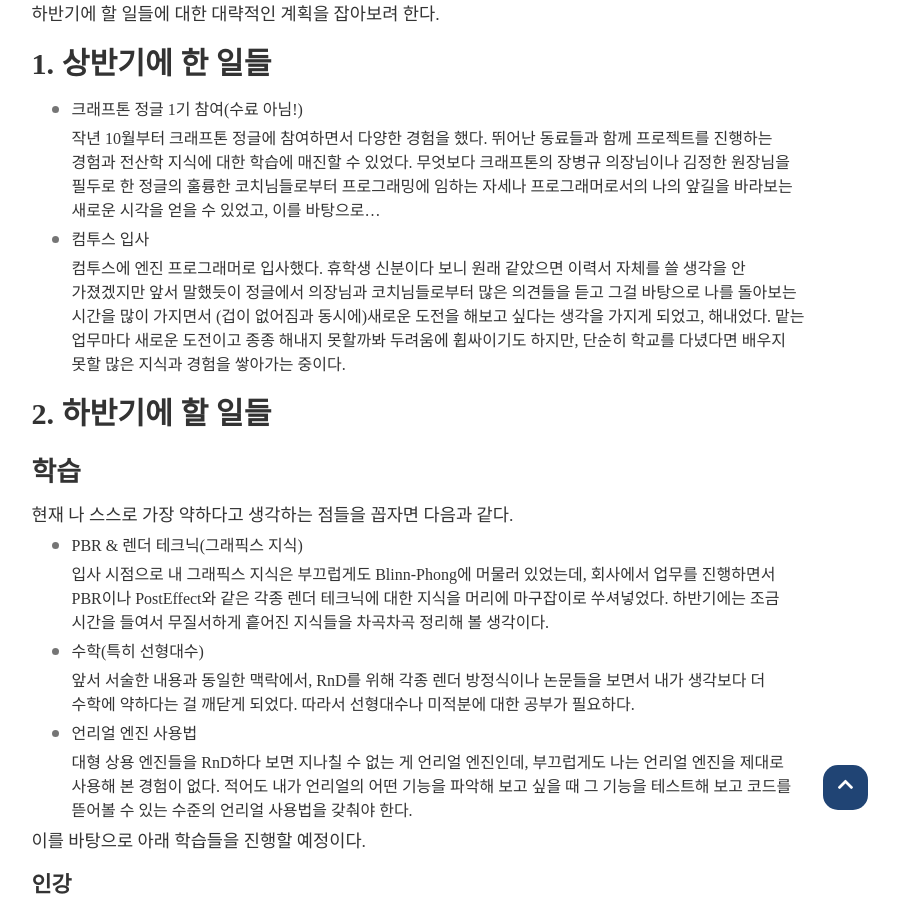
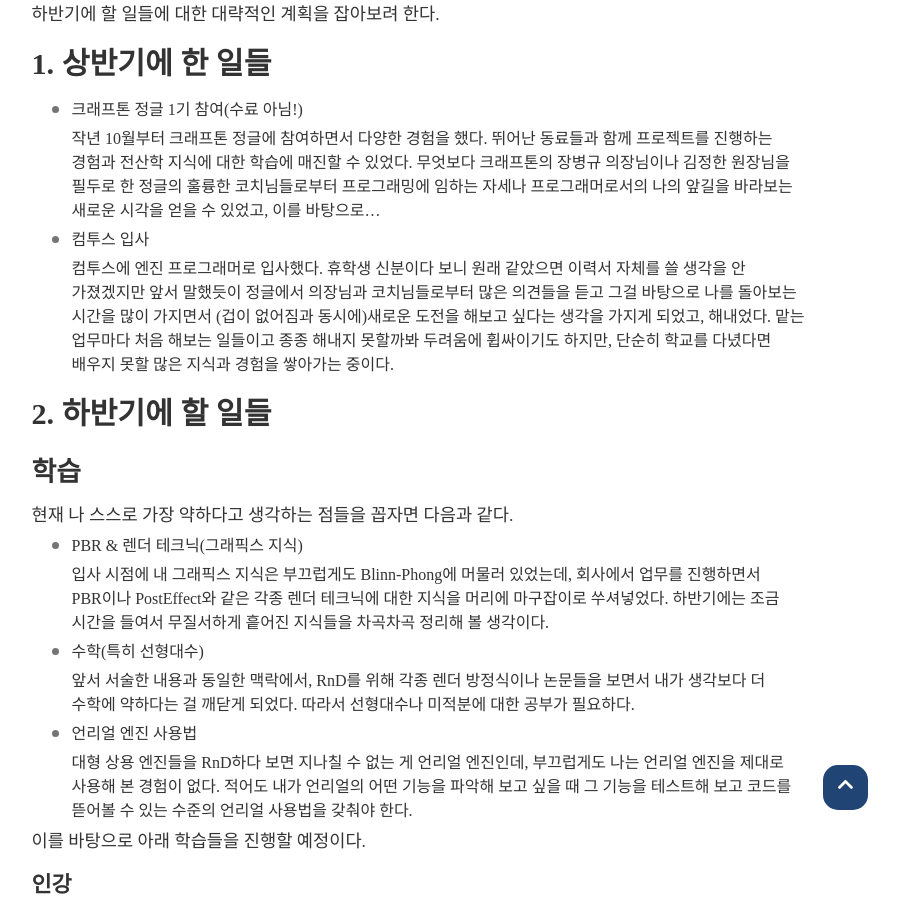
Before and after one commit to Hamsik2rang/Hamsik2rang.github.io, a Jekyll site: the page built from _posts/2023-07-01-Second-Half-Plan.md, in a window 1280 px wide and 900 px high, scrolled down 435 px. Shown: the whole window, without its empty margins (220-1119 px from the left). Built offline with Jekyll 4.4.1, drawn with Linux system fonts in a browser that asks for light colours; nearby versions of some CDN libraries; some web fonts are replaced; comment, search, counter and statistics services are not loaded.

Commit message:
문장 수정

```diff
--- a/_posts/2023-07-01-Second-Half-Plan.md
+++ b/_posts/2023-07-01-Second-Half-Plan.md
@@ -20,7 +20,7 @@ use_math: True
 
 * 컴투스 입사
 
-  컴투스에 엔진 프로그래머로 입사했다. 휴학생 신분이다 보니 원래 같았으면 이력서 자체를 쓸 생각을 안 가졌겠지만 앞서 말했듯이 정글에서 의장님과 코치님들로부터 많은 의견들을 듣고 그걸 바탕으로 나를 돌아보는 시간을 많이 가지면서 (겁이 없어짐과 동시에)새로운 도전을 해보고 싶다는 생각을 가지게 되었고, 해내었다. 맡는 업무마다 새로운 도전이고 종종 해내지 못할까봐 두려움에 휩싸이기도 하지만, 단순히 학교를 다녔다면 배우지 못할 많은 지식과 경험을 쌓아가는 중이다.
+  컴투스에 엔진 프로그래머로 입사했다. 휴학생 신분이다 보니 원래 같았으면 이력서 자체를 쓸 생각을 안 가졌겠지만 앞서 말했듯이 정글에서 의장님과 코치님들로부터 많은 의견들을 듣고 그걸 바탕으로 나를 돌아보는 시간을 많이 가지면서 (겁이 없어짐과 동시에)새로운 도전을 해보고 싶다는 생각을 가지게 되었고, 해내었다. 맡는 업무마다 처음 해보는 일들이고 종종 해내지 못할까봐 두려움에 휩싸이기도 하지만, 단순히 학교를 다녔다면 배우지 못할 많은 지식과 경험을 쌓아가는 중이다.
 
 
 # 2. 하반기에 할 일들
@@ -31,7 +31,7 @@ use_math: True
 
 * PBR & 렌더 테크닉(그래픽스 지식)
 
-  입사 시점으로 내 그래픽스 지식은 부끄럽게도 Blinn-Phong에 머물러 있었는데, 회사에서 업무를 진행하면서 PBR이나 PostEffect와 같은 각종 렌더 테크닉에 대한 지식을 머리에 마구잡이로 쑤셔넣었다. 하반기에는 조금 시간을 들여서 무질서하게 흩어진 지식들을 차곡차곡 정리해 볼 생각이다.
+  입사 시점에 내 그래픽스 지식은 부끄럽게도 Blinn-Phong에 머물러 있었는데, 회사에서 업무를 진행하면서 PBR이나 PostEffect와 같은 각종 렌더 테크닉에 대한 지식을 머리에 마구잡이로 쑤셔넣었다. 하반기에는 조금 시간을 들여서 무질서하게 흩어진 지식들을 차곡차곡 정리해 볼 생각이다.
 
 * 수학(특히 선형대수)
 
```
